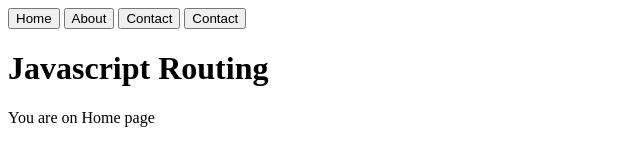
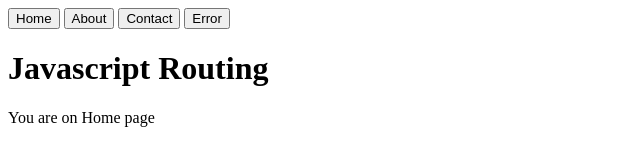
Before and after one commit to Wisdom132/jsrouter, a website with bundled scripts: page public/index.html in a window 1280 px wide. Shown: the full height of the page, 0-640 px from the left. Built offline with nearby package versions, Linux system fonts and the light colour scheme.

Commit message:
added error router

```diff
--- a/public/index.html
+++ b/public/index.html
@@ -13,7 +13,7 @@
         <button router-link="/">Home</button>
         <button router-link="/about">About</button>
         <button router-link="/contact">Contact</button>
-        <button router-link="/unknown">Contact</button>
+        <button router-link="/unknown">Error</button>
     </nav>
     <h1>Javascript Routing</h1>
     <div id="app">
```
